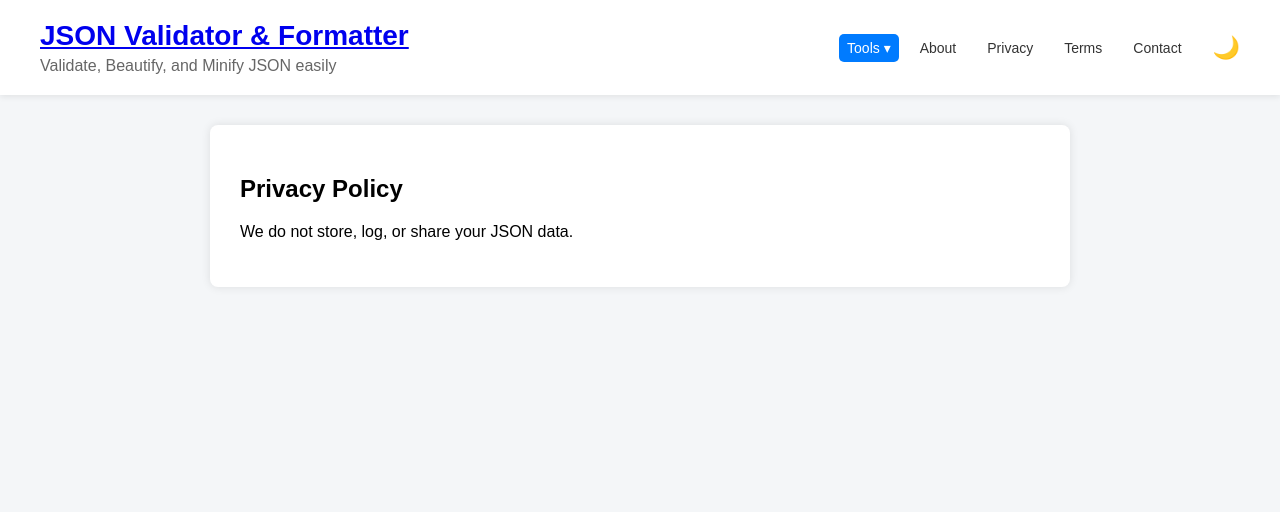
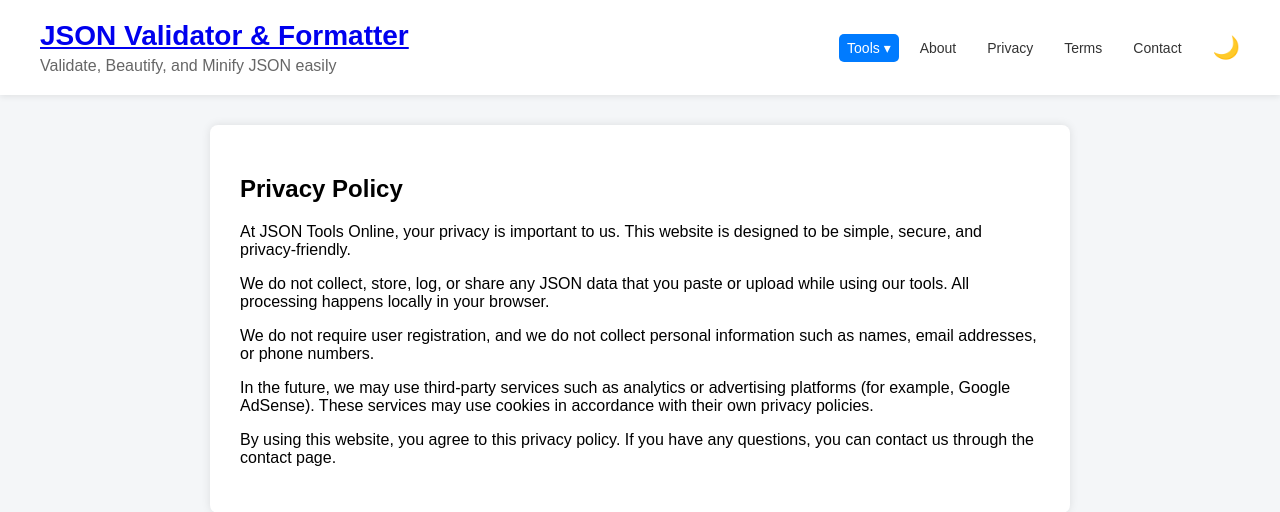
Before and after one commit to gtrreddy5/json_validator, a Flask app: page /privacy in a window 1280 px wide. Shown: the top 512 px of the page. Run offline with Flask 3, Linux system fonts and the light colour scheme.

Commit message:
Update privacy.html

```diff
--- a/templates/privacy.html
+++ b/templates/privacy.html
@@ -1,8 +1,37 @@
 {% extends "base.html" %}
 {% block title %}Privacy Policy | JSON Tools Online{% endblock %}
+
 {% block content %}
 <div class="container page-container">
     <h2>Privacy Policy</h2>
-    <p>We do not store, log, or share your JSON data.</p>
+
+    <p>
+        At JSON Tools Online, your privacy is important to us.
+        This website is designed to be simple, secure, and privacy-friendly.
+    </p>
+
+    <p>
+        We do not collect, store, log, or share any JSON data that you paste
+        or upload while using our tools. All processing happens locally
+        in your browser.
+    </p>
+
+    <p>
+        We do not require user registration, and we do not collect personal
+        information such as names, email addresses, or phone numbers.
+    </p>
+
+    <p>
+        In the future, we may use third-party services such as analytics
+        or advertising platforms (for example, Google AdSense).
+        These services may use cookies in accordance with their own
+        privacy policies.
+    </p>
+
+    <p>
+        By using this website, you agree to this privacy policy.
+        If you have any questions, you can contact us through the
+        contact page.
+    </p>
 </div>
 {% endblock %}
```
